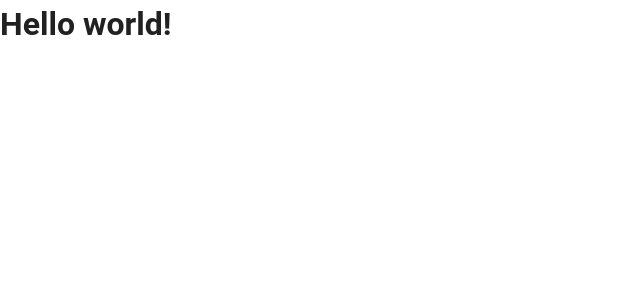
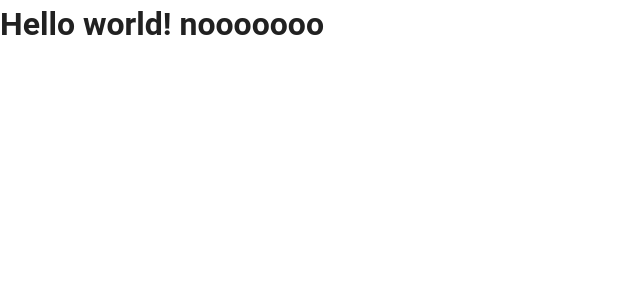
Before and after one commit to SaveliyShutov/freelance, a Nuxt app: page / in a window 1280 px wide. Shown: the top 300 px of the page, without its empty margins (0-640 px from the left). Built offline with nearby package versions, Linux system fonts and the light colour scheme.

Commit message:
myfirstcomm

```diff
--- a/pages/index.vue
+++ b/pages/index.vue
@@ -2,6 +2,6 @@
 </script>
 <template>
 <h1 class="text-3xl font-bold underline">
-  Hello world!
+  Hello world! nooooooo
 </h1>
 </template>
```
